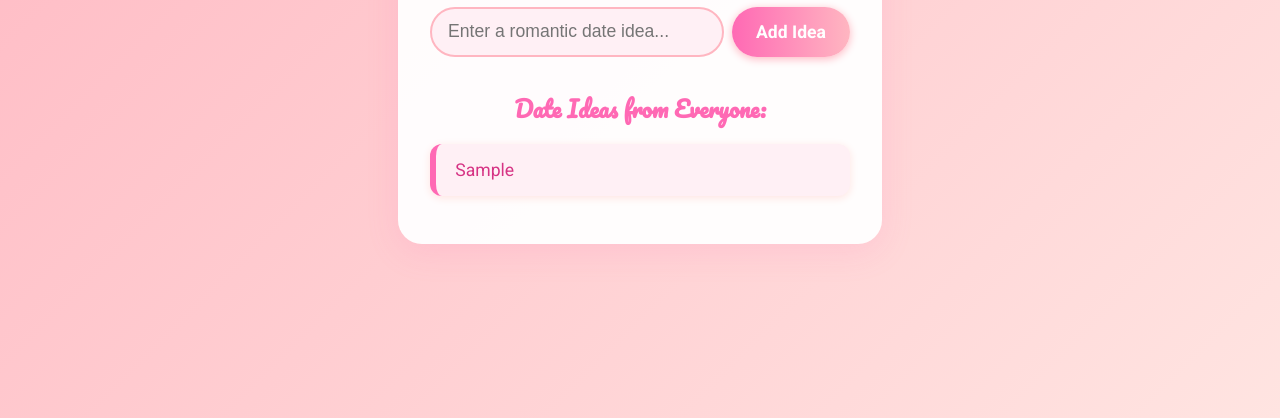
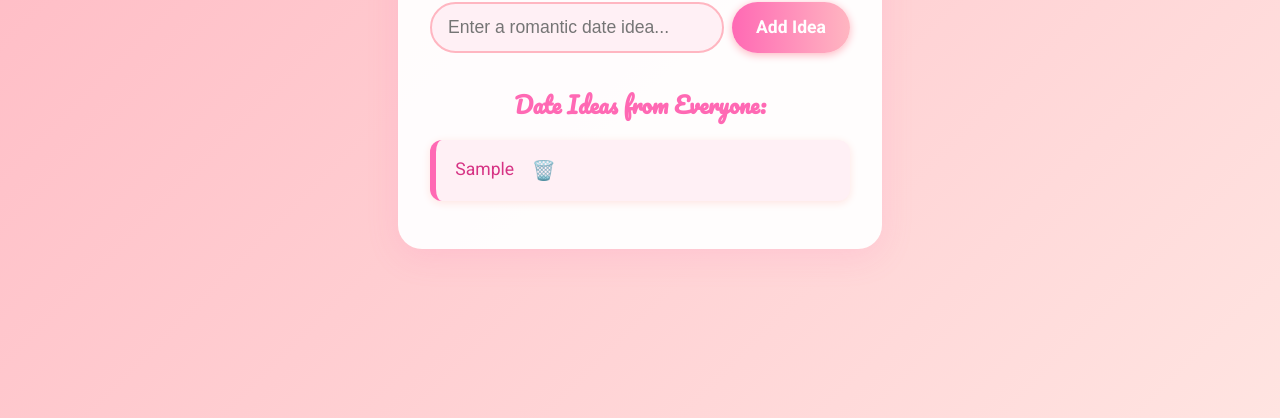
Before and after one commit to pookieunicorn/vday-website, a plain HTML site: page date-ideas.html in a window 1280 px wide. Both pictures are taken after typing "Sample" into the empty fields and a click on the button "Add Idea". Shown: the part 398-816 px from the top of the page. Drawn offline with Linux system fonts and the light colour scheme.

Commit message:
Add delete button for date ideas

```diff
--- a/date-ideas.css
+++ b/date-ideas.css
@@ -101,3 +101,20 @@
     from { opacity: 0; transform: translateY(20px); }
     to { opacity: 1; transform: translateY(0); }
 }
+
+.delete-btn {
+    background: none;
+    border: none;
+    color: #ff69b4;
+    font-size: 1.2rem;
+    margin-left: 0.7rem;
+    cursor: pointer;
+    border-radius: 50%;
+    transition: background 0.2s, color 0.2s;
+    vertical-align: middle;
+    padding: 0.2rem 0.4rem;
+}
+.delete-btn:hover {
+    background: #ffe4e1;
+    color: #d63384;
+}
--- a/date-ideas.js
+++ b/date-ideas.js
@@ -23,9 +23,21 @@
             ideasList.innerHTML = '<li style="color:#aaa; font-style:italic;">No ideas yet. Be the first to share one!</li>';
             return;
         }
-        ideas.forEach((idea) => {
+        ideas.forEach((idea, idx) => {
             const li = document.createElement('li');
             li.textContent = idea;
+            // Create delete button
+            const delBtn = document.createElement('button');
+            delBtn.innerHTML = '🗑️';
+            delBtn.className = 'delete-btn';
+            delBtn.title = 'Delete this idea';
+            delBtn.onclick = (e) => {
+                e.stopPropagation();
+                ideas.splice(idx, 1);
+                localStorage.setItem('dateIdeas', JSON.stringify(ideas));
+                renderIdeas();
+            };
+            li.appendChild(delBtn);
             ideasList.appendChild(li);
         });
     }
```
